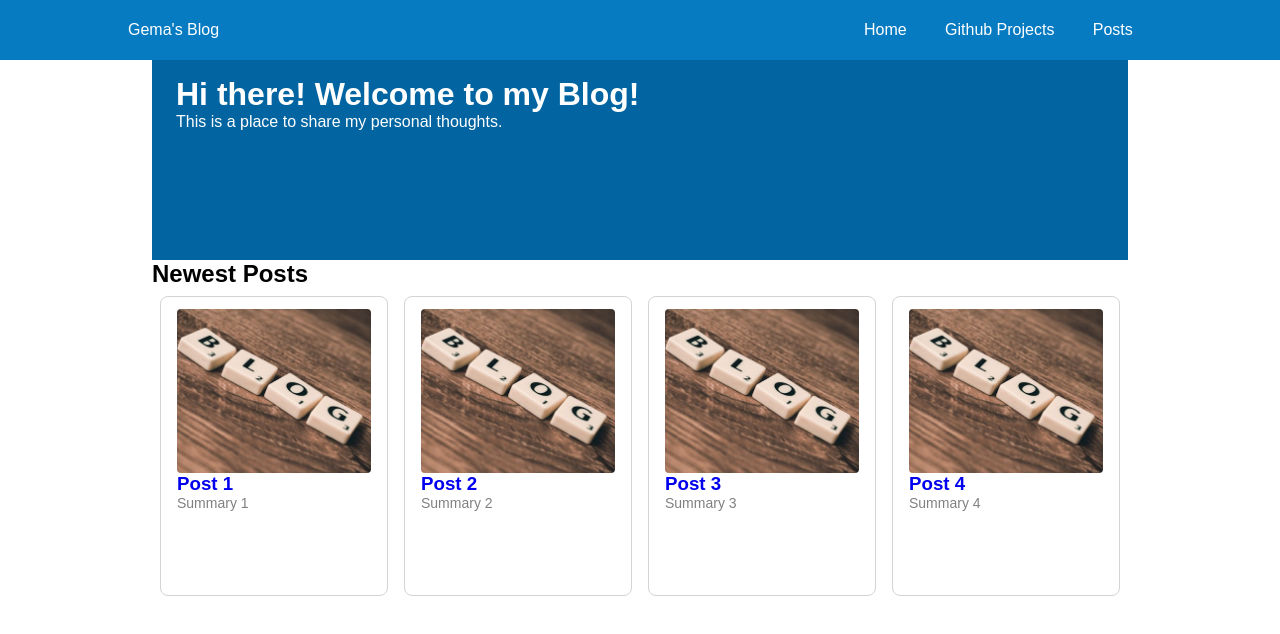
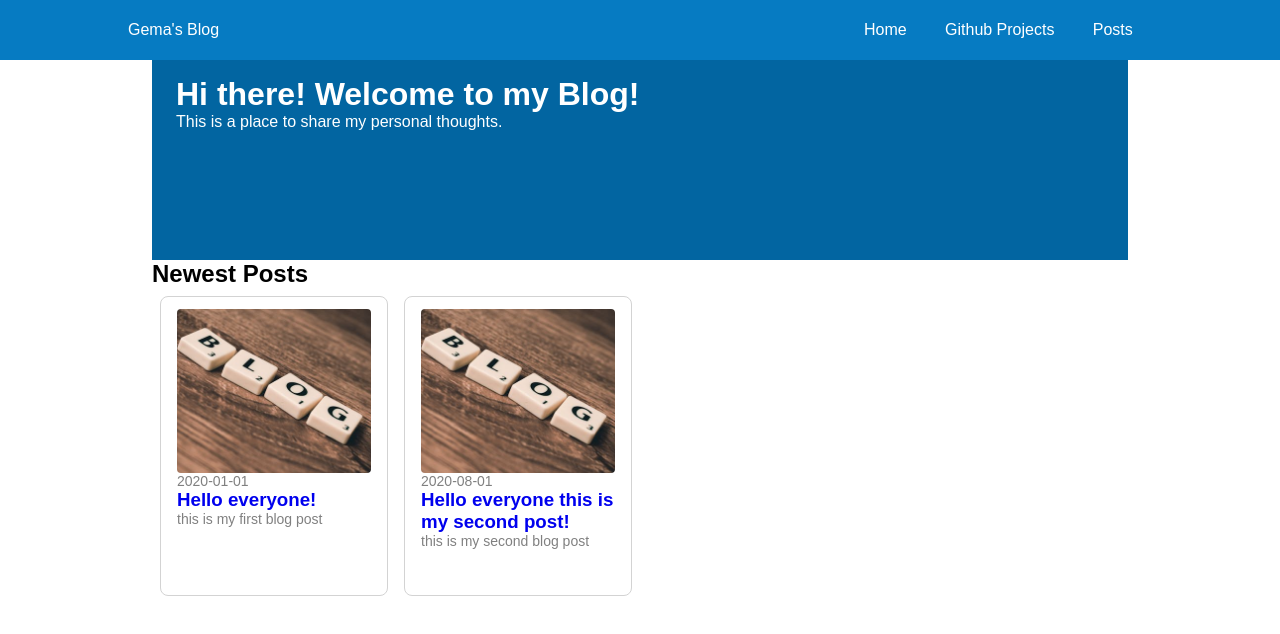
Before and after one commit to gemadp01/personal-blog, a Next.js app: page / in a window 1280 px wide. Shown: the top 634 px of the page. Built offline with nearby package versions, Linux system fonts and the light colour scheme.

Commit message:
integrasi halaman home dengan getStaticProps

```diff
--- a/package.json
+++ b/package.json
@@ -9,6 +9,7 @@
     "lint": "eslint"
   },
   "dependencies": {
+    "gray-matter": "^4.0.3",
     "next": "16.0.7",
     "react": "19.2.0",
     "react-dom": "19.2.0"
--- /dev/null
+++ b/posts/post-0.md
@@ -0,0 +1,13 @@
+---
+title: "Hello everyone!"
+date: "2020-01-01"
+summary: "this is my first blog post"
+image: "/blog-images/default.jpeg"
+---
+
+Next.js has two forms of pre-rendering: **Static Generation** and **Server-side Rendering**. The difference is in **when** it generates the HTML for a page.
+
+- **Static Generation** is the pre-rendering method that generates the HTML at **build time**. The pre-rendered HTML is then _reused_ on each request.
+- **Server-side Rendering** is the pre-rendering method that generates the HTML on **each request**.
+
+Importantly, Next.js lets you **choose** which pre-rendering form to use for each page. You can create a "hybrid" Next.js app by using Static Generation for most pages and using Server-side Rendering for others.
--- /dev/null
+++ b/posts/post-1.md
@@ -0,0 +1,13 @@
+---
+title: "Hello everyone this is my second post!"
+date: "2020-08-01"
+summary: "this is my second blog post"
+image: "/blog-images/default.jpeg"
+---
+
+Next.js has two forms of pre-rendering: **Static Generation** and **Server-side Rendering**. The difference is in **when** it generates the HTML for a page.
+
+- **Static Generation** is the pre-rendering method that generates the HTML at **build time**. The pre-rendered HTML is then _reused_ on each request.
+- **Server-side Rendering** is the pre-rendering method that generates the HTML on **each request**.
+
+Importantly, Next.js lets you **choose** which pre-rendering form to use for each page. You can create a "hybrid" Next.js app by using Static Generation for most pages and using Server-side Rendering for others.
--- a/src/components/PostCard/index.tsx
+++ b/src/components/PostCard/index.tsx
@@ -7,25 +7,29 @@ interface TPostCardProps {
   summary: string;
   thumbnail?: string;
   url: string;
+  date?: string;
 }
 
-const PostCard = ({ title, summary, thumbnail, url }: TPostCardProps) => {
+const PostCard = ({ title, summary, thumbnail, url, date }: TPostCardProps) => {
   return (
     <section className={styles.container} data-no-image={!thumbnail}>
       <Link href={url}>
         {thumbnail && (
+          <>
             <div className={styles.imageWrapper}>
               <Image
                 src={thumbnail}
                 fill
-              quality={`100`}
+                quality={`10`}
                 alt={title}
                 style={{
                   objectFit: "cover",
                 }}
               />
             </div>
+          </>
         )}
+        <p className={styles.date}>{date}</p>
         <h3>{title}</h3>
         <p>{summary}</p>
       </Link>
--- /dev/null
+++ b/src/lib/getPosts.ts
@@ -0,0 +1,70 @@
+import fs from "fs";
+import path from "path";
+import matter from "gray-matter";
+
+// type TPostData = {
+//   data: Record<string, unknown>;
+//   content: string;
+//   excerpt?: string | undefined;
+//   orig: string | Buffer<ArrayBufferLike>;
+//   language: string;
+//   matter: string;
+//   stringify(lang: string): string;
+//   id: string;
+// };
+
+const postDirectory = path.join(process.cwd(), "posts"); // root/posts
+
+export const getPostsData = ({ limit = 0 }) => {
+  const fileNames = fs.readdirSync(postDirectory);
+
+  // console.log(fileNames); // [ 'post-0.md', 'post-1.md' ]
+
+  const allPostsData = fileNames.map((fileName) => {
+    // Remove ".md" from file name to get id
+    const id = fileName.replace(/\.md$/, "");
+
+    const fullPath = path.join(postDirectory, fileName); // C:\Users\gemad\WebApps\personal-blog\posts\post-0.md
+    // console.log(fullPath);
+
+    const fileContents = fs.readFileSync(fullPath, "utf8");
+    // output:
+    // berupa string dari isi file yang di baca
+    // console.log(fileContents);
+
+    const matterResult = matter(fileContents); // akan berisi object yang sudah di parse oleh gray-matter (yang awalnya string)
+
+    return {
+      id,
+      ...matterResult,
+    };
+  });
+
+  let slicedPostData = allPostsData;
+
+  if (limit > 0) {
+    slicedPostData = slicedPostData.slice(0, limit);
+  }
+
+  // console.log(slicedPostData);
+  return slicedPostData.sort((a, b) => {
+    return b.data.date - a.data.date; // descending (terbaru → terlama)
+    // return a.data.date - b.data.date; // ascending (lama → terbaru)
+
+    /*
+			misal:
+			a = 2020-01-01
+			b = 2021-01-01
+		*/
+    // Karena a < b, maka:
+    /*
+			→ a dipindah ke belakang
+			→ hasil sort: [b, a]
+		*/
+    // if (a.data.date < b.data.date) {
+    //   return 1; // a pindah ke belakang → tanggal yang lebih kecil (lebih lama) (descending order)
+    // } else {
+    //   return -1; // a lebih besar atau sama → pindah ke depan → terbaru di depan (ascending order)
+    // }
+  });
+};
--- a/src/pages/index.tsx
+++ b/src/pages/index.tsx
@@ -1,7 +1,20 @@
 import styles from "@/pages/index.module.scss";
 import PostCard from "@/components/PostCard";
+import { getPostsData } from "@/lib/getPosts";
 
-export default function Home() {
+type TPostsData = {
+  id: string;
+  content: string;
+  data: Record<string, string>;
+};
+
+type TPost = {
+  serializedPosts: TPostsData[];
+};
+
+export default function Home({ serializedPosts }: TPost) {
+  // console.log(serializedPosts);
+
   return (
     <>
       <div>
@@ -11,18 +24,40 @@ export default function Home() {
         </div>
         <h2>Newest Posts</h2>
         <div>
-          {new Array(4).fill(null).map((_, index) => (
-            <div key={index} className={styles.cardWrapper}>
-              <PostCard
-                url="/test"
-                thumbnail="/blog-images/default.jpeg"
-                title={`Post ${index + 1}`}
-                summary={`Summary ${index + 1}`}
-              />
-            </div>
-          ))}
+          {serializedPosts.map(
+            ({ id, data: { title, date, summary, image } }) => (
+              <div key={id} className={styles.cardWrapper}>
+                <PostCard
+                  url={`/posts/${id}`}
+                  date={date}
+                  thumbnail={image}
+                  title={title}
+                  summary={summary}
+                />
+              </div>
+            )
+          )}
         </div>
       </div>
     </>
   );
 }
+
+export function getStaticProps() {
+  const postsData = getPostsData({ limit: 4 });
+
+  // console.log("STATIC PROPS CALLED");
+  // console.log("Posts data results: ", postsData);
+
+  const serializedPosts = postsData.map(({ id, data }) => {
+    return {
+      id,
+      data,
+    };
+  });
+  return {
+    props: {
+      serializedPosts,
+    },
+  };
+}
```
Also changed, not shown: 1 other file (tests, documents, lock files or other folders). Lines whose indentation alone changed are shown as unchanged.
